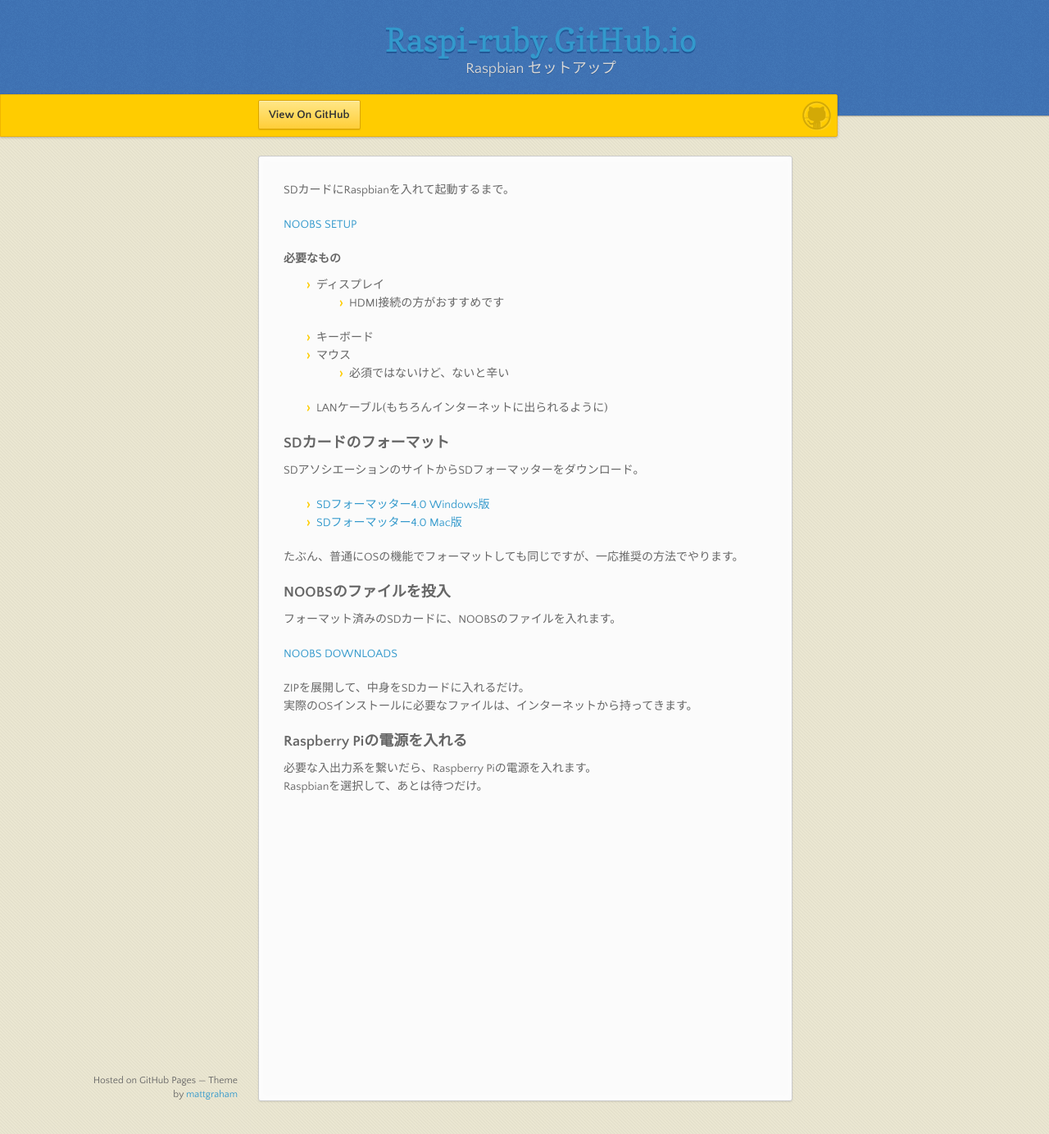
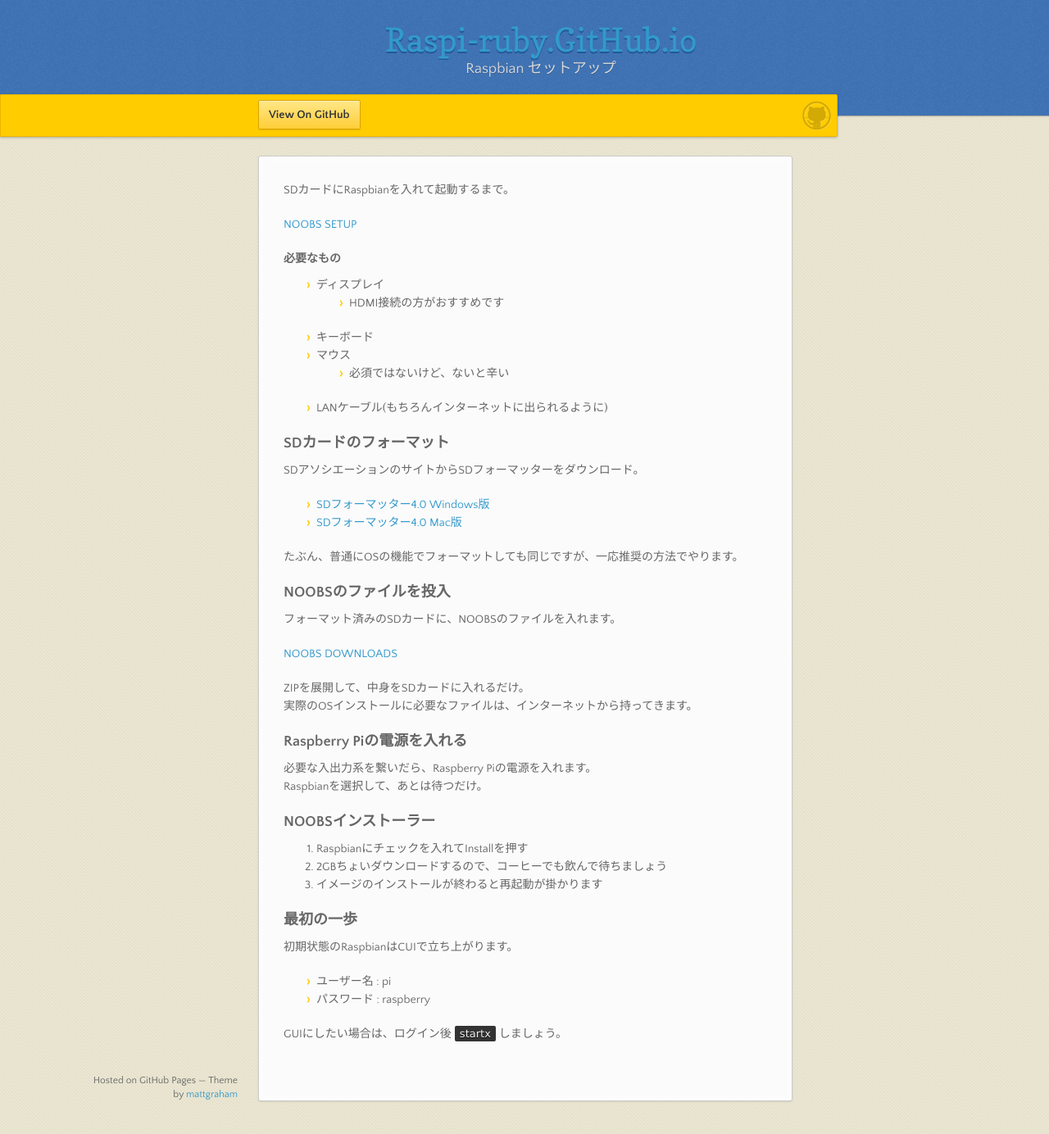
Before and after one commit to raspi-ruby/raspi-ruby.github.io, a Jekyll site: the page built from posts/raspbian-setup.md, in a window 1280 px wide and 1384 px high. Shown: the whole window at 82% size. Built offline with Jekyll 4.4.1, drawn with Linux system fonts in a browser that asks for light colours; nearby versions of some CDN libraries.

Commit message:
NOOBS以降の説明追加

```diff
--- a/posts/raspbian-setup.md
+++ b/posts/raspbian-setup.md
@@ -41,3 +41,18 @@
 
 必要な入出力系を繋いだら、Raspberry Piの電源を入れます。
 Raspbianを選択して、あとは待つだけ。
+
+### NOOBSインストーラー
+
+1. Raspbianにチェックを入れてInstallを押す
+2. 2GBちょいダウンロードするので、コーヒーでも飲んで待ちましょう
+3. イメージのインストールが終わると再起動が掛かります
+
+### 最初の一歩
+
+初期状態のRaspbianはCUIで立ち上がります。
+
+* ユーザー名 : pi
+* パスワード : raspberry
+
+GUIにしたい場合は、ログイン後``startx``しましょう。
```
